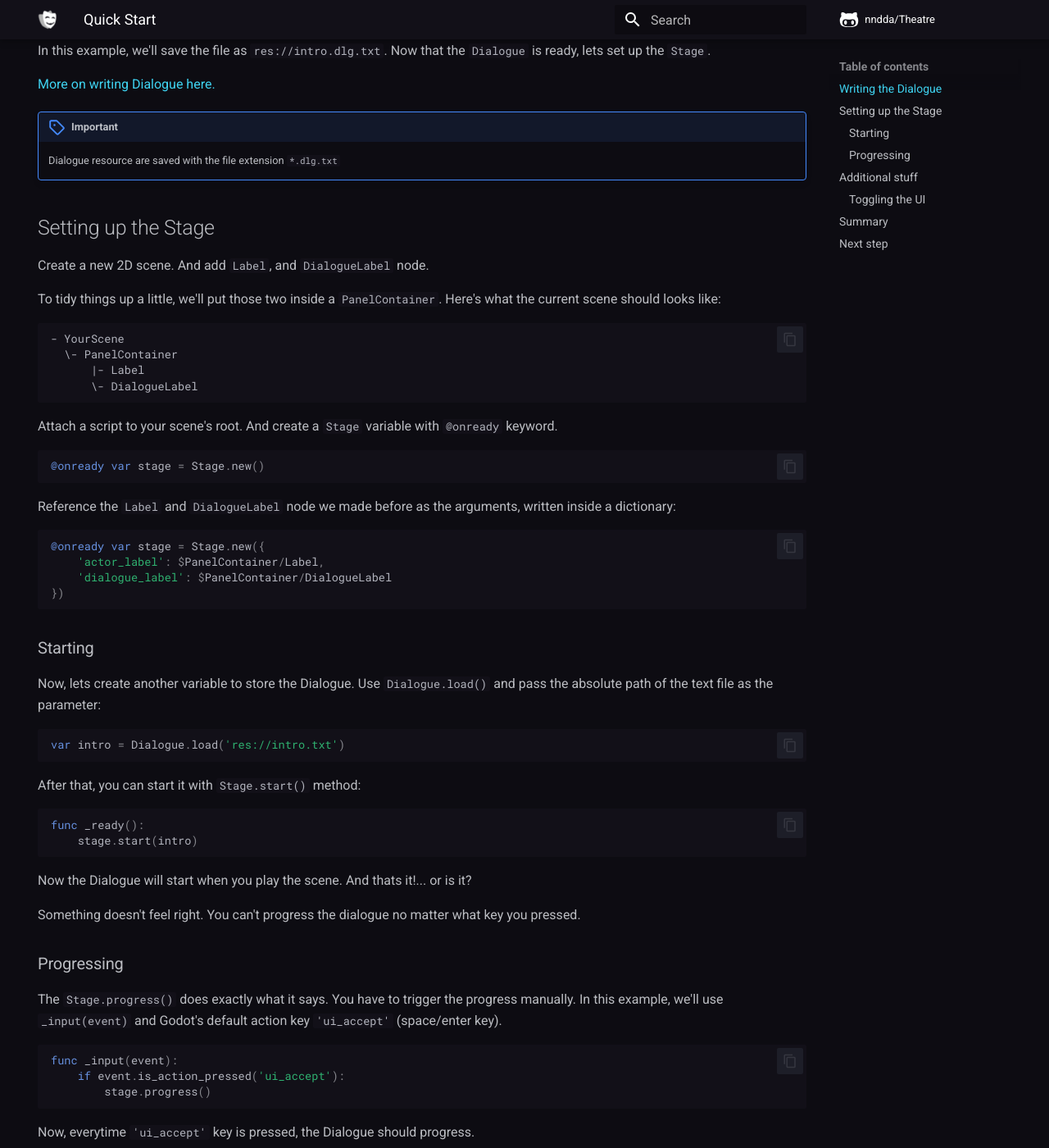
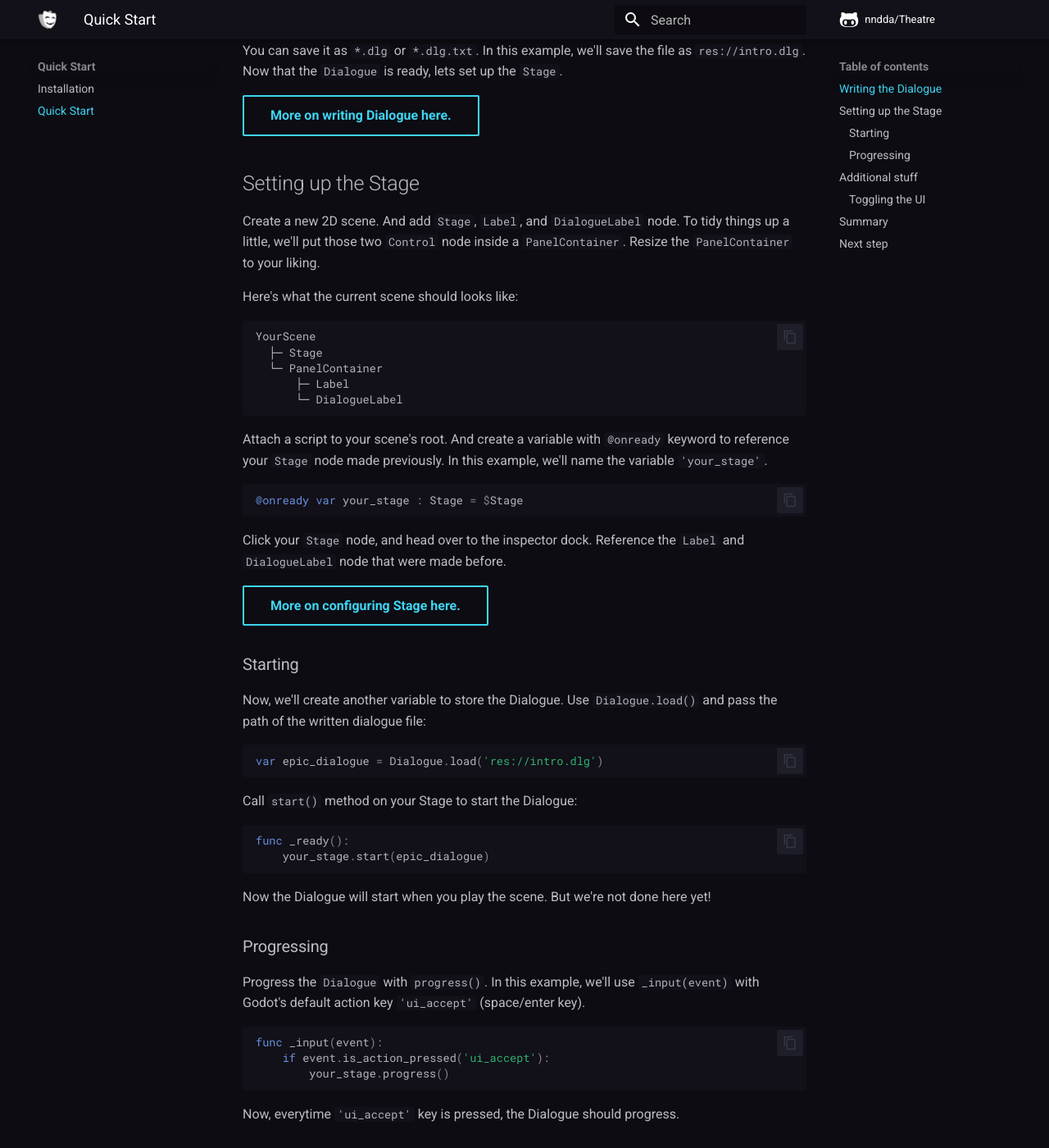
Before and after one commit to nndda/Theatre, an MkDocs documentation site: the page built from docs/quickstart.md, in a window 1280 px wide and 1400 px high, scrolled down 706 px. Shown: the whole window at 82% size. Built offline with MkDocs 1.6.1 and Material for MkDocs 9.7.7, drawn with Linux system fonts in a browser that asks for light colours; comment, search, counter and statistics services are not loaded; some of the changed text lies outside the part shown.

Commit message:
Flesh out quickstart page

````diff
--- a/docs/quickstart.md
+++ b/docs/quickstart.md
@@ -1,97 +1,81 @@
----
-hide:
-  - navigation
----
-
 # Quick Start
 
-You've installed the plugin. You had the characters, plot, and the worldbuilding of your story ready, or maybe not, thats ok too.
-Lets start with writing the `Dialogue`.
+You've installed the plugin [(or have you?)](installation.md "Installing the plugin."). You had the characters, plot, and the worldbuilding of your story ready, or maybe not, thats ok too.
+Lets start by writing a `Dialogue`.
 
 ## Writing the Dialogue
 
 Create a new text file in your project. And write your dialogue with the following syntax:
 
 ```
-Actor name:
-    "The syntax is similar to languages like YAML"
+Actor's name:
+    "The Dialogue syntax are designed to be human readable,
+    similar other data formats like YAML."
 
-Actor name:
+Actor's name:
     "You just need the character or actor's name,
-    with `:` at the end"
+    with `:` at the end."
 
-Actor name:
-    "and the dialogue body indented"
+Actor's name:
+    "And the dialogue body indented."
 
-Actor name:
-    The quotation marks is also entirely optional
+Actor's name:
+    The quotation marks are also entirely optional,
+    everything you wrote is displayed as is.
 
-# You can also comment using (#) symbol
 ```
 
-In this example, we'll save the file as `res://intro.dlg.txt`. Now that the `Dialogue` is ready, lets set up the `Stage`.
+You can save it as `*.dlg` or `*.dlg.txt`. In this example, we'll save the file as `res://intro.dlg`. Now that the `Dialogue` is ready, lets set up the `Stage`.
 
-[More on writing Dialogue here.](../classes/dialogue/syntax)
-
-!!! important
-
-    Dialogue resource are saved with the file extension `*.dlg.txt`
+[**More on writing Dialogue here.**](class/dialogue/syntax.md){ .md-button }
 
 ## Setting up the Stage
 
-Create a new 2D scene. And add `Label`, and `DialogueLabel` node.
+Create a new 2D scene. And add `Stage`, `Label`, and `DialogueLabel` node. To tidy things up a little, we'll put those two `Control` node inside a `PanelContainer`. Resize the `PanelContainer` to your liking.
 
-To tidy things up a little, we'll put those two inside a `PanelContainer`. Here's what the current scene should looks like:
+Here's what the current scene should looks like:
 
 ```
-- YourScene
-  \- PanelContainer
-      |- Label
-      \- DialogueLabel
+YourScene
+  ├─ Stage
+  └─ PanelContainer
+      ├─ Label
+      └─ DialogueLabel
 ```
 
-Attach a script to your scene's root. And create a `Stage` variable with `@onready` keyword.
+Attach a script to your scene's root. And create a variable with `@onready` keyword to reference your `Stage` node made previously. In this example, we'll name the variable `'your_stage'`.
 
 ```gdscript
-@onready var stage = Stage.new()
+@onready var your_stage : Stage = $Stage
 ```
 
-Reference the `Label` and `DialogueLabel` node we made before as the arguments, written inside a dictionary:
+Click your `Stage` node, and head over to the inspector dock. Reference the `Label` and `DialogueLabel` node that were made before.
 
-```gdscript
-@onready var stage = Stage.new({
-    'actor_label': $PanelContainer/Label,
-    'dialogue_label': $PanelContainer/DialogueLabel
-})
-```
+[**More on configuring Stage here.**](class/stage/configuration.md){ .md-button }
 
 ### Starting
 
-Now, lets create another variable to store the Dialogue. Use `Dialogue.load()` and pass the absolute path of the text file as the parameter:
-
+Now, we'll create another variable to store the Dialogue. Use `Dialogue.load()` and pass the path of the written dialogue file:
 ```gdscript
-var intro = Dialogue.load('res://intro.txt')
+var epic_dialogue = Dialogue.load('res://intro.dlg')
 ```
 
-After that, you can start it with `Stage.start()` method:
-
+Call `start()` method on your Stage to start the Dialogue:
 ```gdscript
 func _ready():
-    stage.start(intro)
+    your_stage.start(epic_dialogue)
 ```
 
-Now the Dialogue will start when you play the scene. And thats it!... or is it?
-
-Something doesn't feel right. You can't progress the dialogue no matter what key you pressed.
+Now the Dialogue will start when you play the scene. But we're not done here yet!
 
 ### Progressing
 
-The `Stage.progress()` does exactly what it says. You have to trigger the progress manually. In this example, we'll use `_input(event)` and Godot's default action key `'ui_accept'` (space/enter key).
+Progress the `Dialogue` with `progress()`. In this example, we'll use `_input(event)` with Godot's default action key `'ui_accept'` (space/enter key).
 
 ```gdscript
 func _input(event):
     if event.is_action_pressed('ui_accept'):
-        stage.progress()
+        your_stage.progress()
 ```
 
 Now, everytime `'ui_accept'` key is pressed, the Dialogue should progress.
@@ -102,23 +86,27 @@ Now, everytime `'ui_accept'` key is pressed, the Dialogue should progress.
 
 You might want to only show the UI when theres a Dialogue running, and hide it when the Dialogue ends.
 
-`Stage` class is also equipped with signals such as `started`, `finished`, and `progressed` that are pretty self-explanatory.
-
-We'll connect these signals in `_ready()` before starting the Dialogue. And just call the method `show` and `hide` on the parents UI Node `$PanelContainer`:
+`Stage` class is also equipped with signals such as `started`, `finished`, and `cancelled`. We'll connect these signals in `_ready()` before starting the Dialogue. And just call the method `show` and `hide` on the parents UI node `$PanelContainer`:
 
 ```gdscript
 func _ready():
+
     stage.started.connect(
         $PanelContainer.show
     )
+
     stage.finished.connect(
         $PanelContainer.hide
     )
 
-    stage.start(intro)
+    stage.cancelled.connect(
+        $PanelContainer.hide
+    )
+
+    stage.start(epic_dialogue)
 ```
 
-In this example, we only used `show` and `hide` method for simplicity. You can use `AnimationPlayer` or `Tween` for more fancy transition.
+Alternatively, you can connect these signals via the `Node` dock window. In this example, we only used `show` and `hide` method for simplicity. You can use `AnimationPlayer` or `Tween` for more fancy transitions.
 
 ## Summary
 
@@ -128,28 +116,30 @@ Here is the finalized script of the scene:
 ```gdscript
 extends Node2D
 
-@onready var stage = Stage.new({
-    'actor_label' : $PanelContainer/Label,
-    'dialogue_label' : $PanelContainer/DialogueLabel
-})
-
-var intro = Dialogue.load('res://intro.txt')
+var epic_dialogue = Dialogue.load('res://intro.dlg')
 
 func _input(event):
     if event.is_action_pressed('ui_accept'):
-        stage.progress()
+        your_stage.progress()
 
 func _ready():
     stage.started.connect(
         $PanelContainer.show
     )
+
     stage.finished.connect(
         $PanelContainer.hide
     )
 
-    stage.start(intro)
+    stage.cancelled.connect(
+        $PanelContainer.hide
+    )
+
+    your_stage.start(epic_dialogue)
+
 ```
 
 ## Next step
 
-More about writing you `Dialogue` on [Dialogue syntax](../classes/dialogue/syntax) page.
+* More about writing your `Dialogue` on [Dialogue Syntax](class/dialogue/syntax.md).
+* Configure your `Stage` on [Configuring Stage](class/stage/configuration.md).
````
